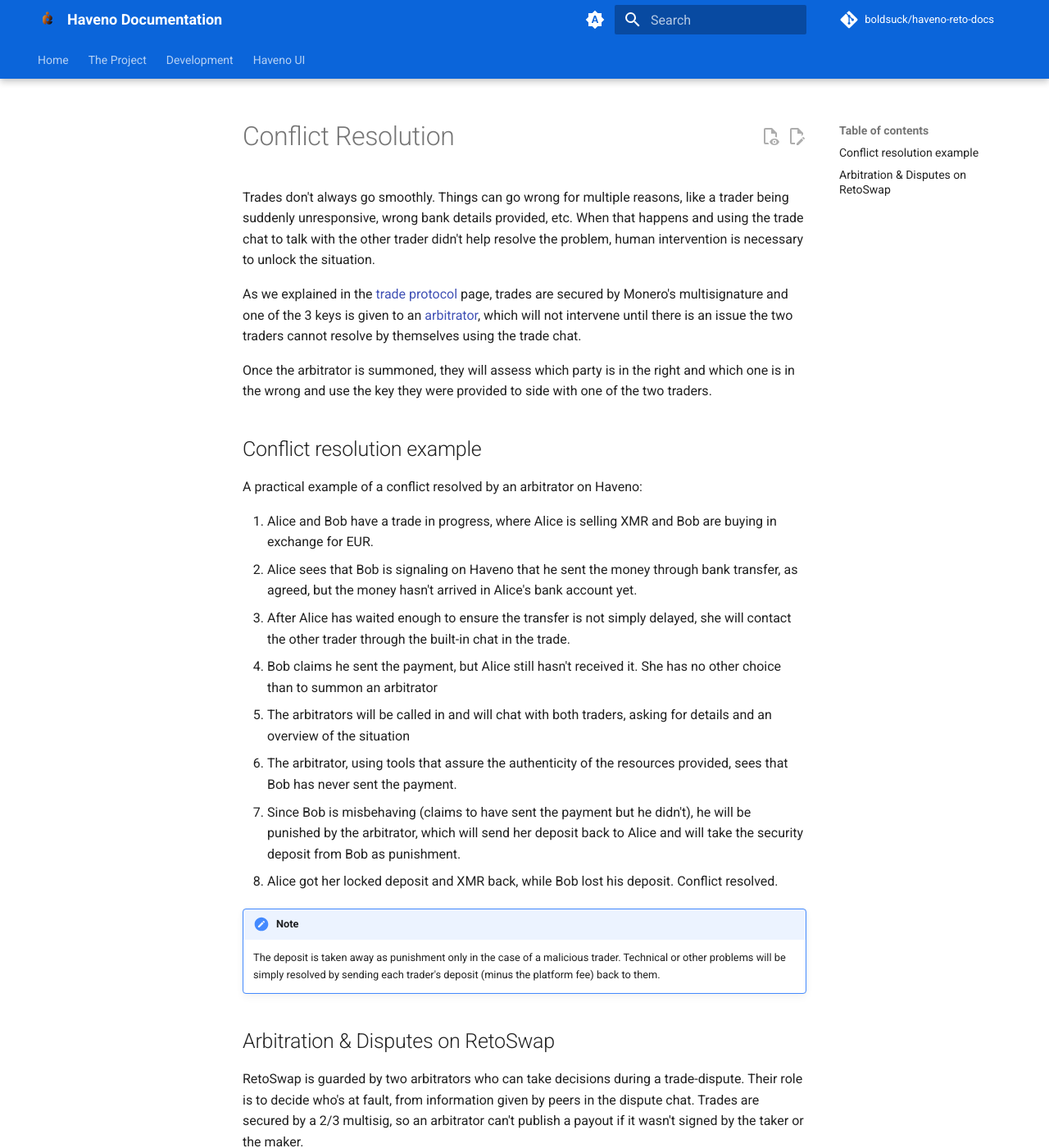
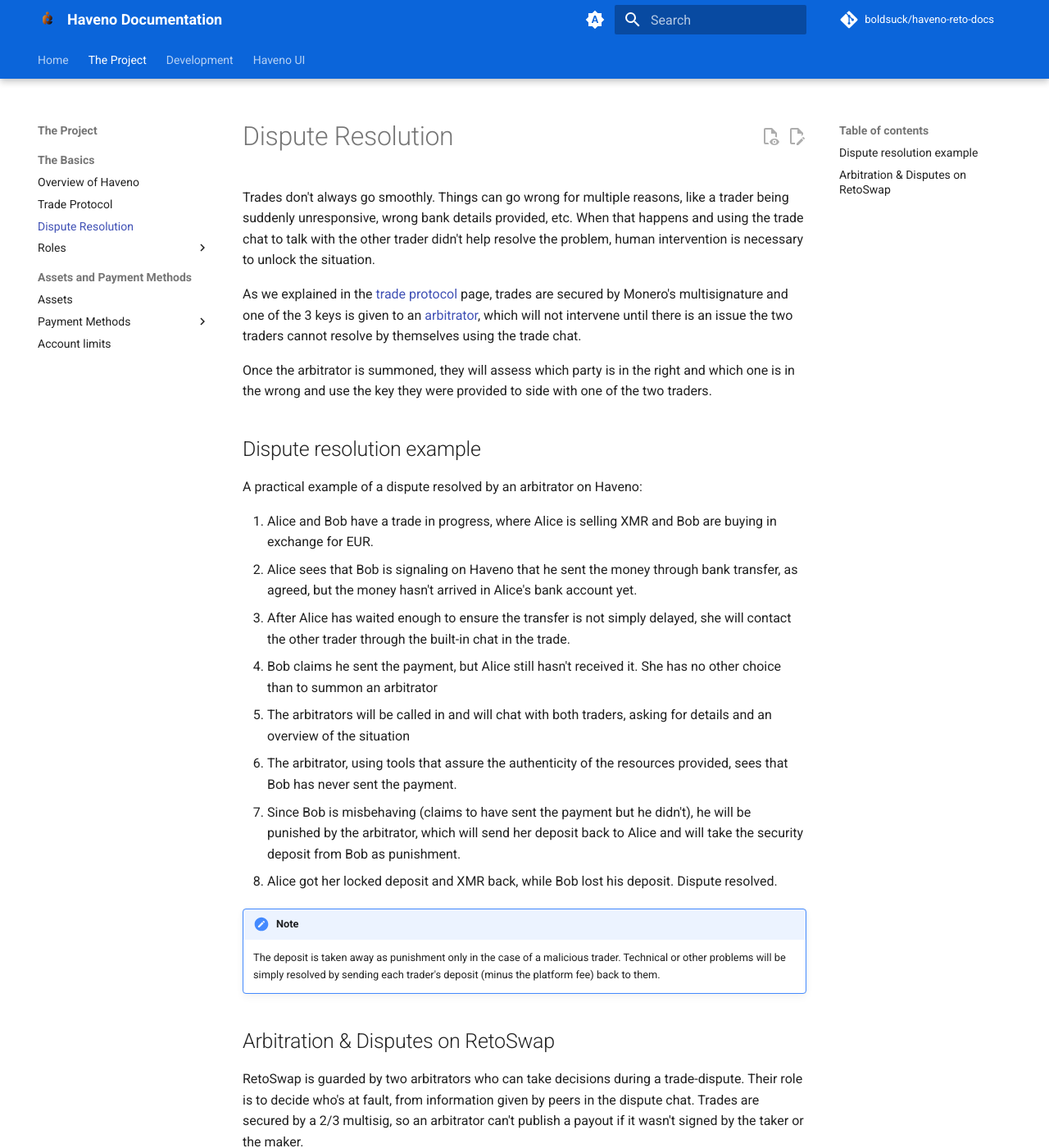
Before and after one commit to boldsuck/haveno-reto-docs, an MkDocs documentation site: the page built from docs/the-project/dispute-resolution.md, in a window 1280 px wide and 1400 px high. Shown: the whole window at 82% size. Built offline with MkDocs 1.6.1 and Material for MkDocs 9.7.7, drawn with Linux system fonts in a browser that asks for light colours; plug-ins that fetch from the network failed and are left out; comment, search, counter and statistics services are not loaded; the version menu is left out.

```diff
--- a/docs/the-project/conflict-resolution.md
+++ b/docs/the-project/dispute-resolution.md
@@ -1,4 +1,4 @@
-# Conflict Resolution
+# Dispute Resolution
 
 Trades don't always go smoothly. Things can go wrong for multiple reasons, like a trader being suddenly unresponsive, wrong bank details provided, etc. When that happens and using the trade chat to talk with the other trader didn't help resolve the problem, human intervention is necessary to unlock the situation.
 
@@ -6,9 +6,9 @@
 
 Once the arbitrator is summoned, they will assess which party is in the right and which one is in the wrong and use the key they were provided to side with one of the two traders.
 
-## Conflict resolution example
+## Dispute resolution example
 
-A practical example of a conflict resolved by an arbitrator on Haveno:
+A practical example of a dispute resolved by an arbitrator on Haveno:
 
 1. Alice and Bob have a trade in progress, where Alice is selling XMR and Bob are buying in exchange for EUR.
 2. Alice sees that Bob is signaling on Haveno that he sent the money through bank transfer, as agreed, but the money hasn't arrived in Alice's bank account yet.
@@ -17,7 +17,7 @@
 5. The arbitrators will be called in and will chat with both traders, asking for details and an overview of the situation
 6. The arbitrator, using tools that assure the authenticity of the resources provided, sees that Bob has never sent the payment.
 7. Since Bob is misbehaving (claims to have sent the payment but he didn't), he will be punished by the arbitrator, which will send her deposit back to Alice and will take the security deposit from Bob as punishment.
-8. Alice got her locked deposit and XMR back, while Bob lost his deposit. Conflict resolved.
+8. Alice got her locked deposit and XMR back, while Bob lost his deposit. Dispute resolved.
 
 !!! note
     The deposit is taken away as punishment only in the case of a malicious trader. Technical or other problems will be simply resolved by sending each trader's deposit (minus the platform fee) back to them.
```
Also changed, not shown: docs/the-project/assets.md (+4 -1 lines), docs/resources/img/crypto/dai.svg (added).
